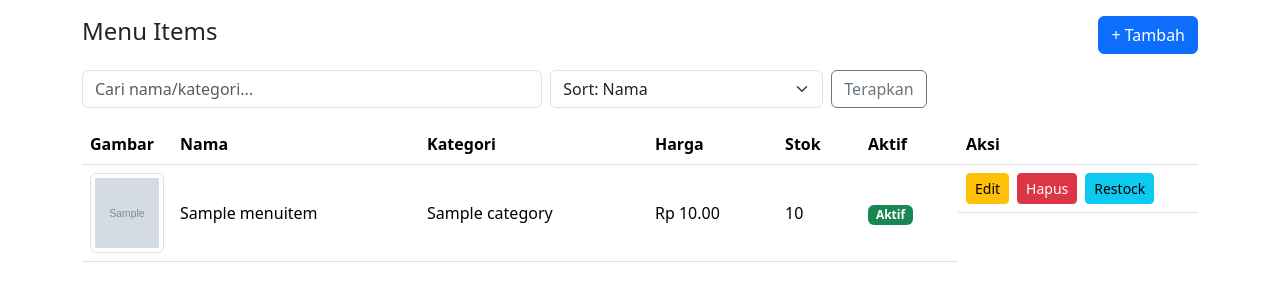
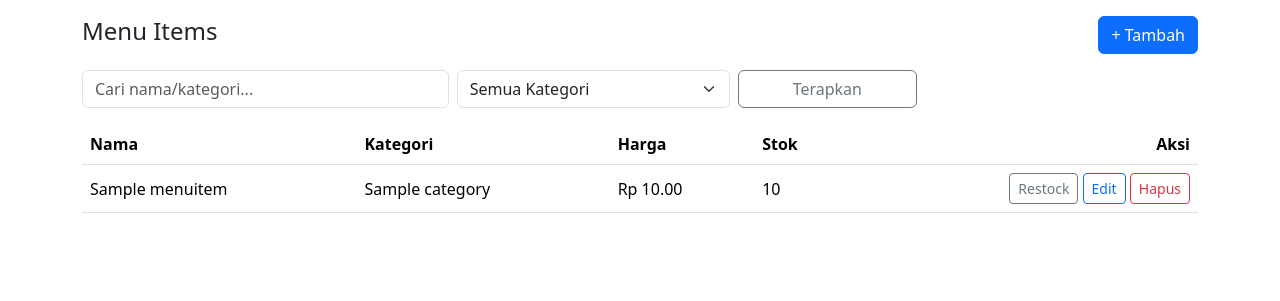
Before and after one commit to kirlyr/my-own-resto, a Django app: page /menu/ in a window 1280 px wide. Shown: the part 56-357 px from the top of the page. Run offline with Django 5.2, Linux system fonts and the light colour scheme; a user stored in the database is signed in; tables that the repository leaves empty hold one stand-in row (values such as "Sample post"); grey boxes marked "Sample" are stand-in pictures.

```diff
--- a/resto/templates/catalog/menu_list.html
+++ b/resto/templates/catalog/menu_list.html
@@ -2,72 +2,44 @@
 {% block content %}
 <div class="d-flex justify-content-between align-items-center mb-3">
   <h4>Menu Items</h4>
-  <a class="btn btn-primary" href="{% url 'menu_create' %}">+ Tambah</a>
+  <a class="btn btn-primary" href="{% url 'catalog:menu_create' %}">+ Tambah</a>
 </div>
 
 <form class="row g-2 mb-3" method="get">
-  <div class="col-md-5">
+  <div class="col-md-4">
     <input type="text" class="form-control" name="q" placeholder="Cari nama/kategori..." value="{{ q }}">
   </div>
   <div class="col-md-3">
-    <select class="form-select" name="sort">
-      <option value="name" {% if sort == "name" %}selected{% endif %}>Sort: Nama</option>
-      <option value="price" {% if sort == "price" %}selected{% endif %}>Sort: Harga ↑</option>
-      <option value="-price" {% if sort == "-price" %}selected{% endif %}>Sort: Harga ↓</option>
-      <option value="stock_qty" {% if sort == "stock_qty" %}selected{% endif %}>Sort: Stok ↑</option>
-      <option value="-stock_qty" {% if sort == "-stock_qty" %}selected{% endif %}>Sort: Stok ↓</option>
+    <select class="form-select" name="cat">
+      <option value="">Semua Kategori</option>
+      {% for c in categories %}
+      <option value="{{ c.id }}" {% if cat|default:'' == c.id|stringformat:'s' %}selected{% endif %}>{{ c.name }}</option>
+      {% endfor %}
     </select>
   </div>
-  <div class="col-auto">
-    <button class="btn btn-outline-secondary">Terapkan</button>
+  <div class="col-md-2">
+    <button class="btn btn-outline-secondary w-100">Terapkan</button>
   </div>
 </form>
 
-<table class="table table-hover align-middle">
-  <thead>
-    <tr><th>Gambar</th><th>Nama</th><th>Kategori</th><th>Harga</th><th>Stok</th><th>Aktif</th><th width="240">Aksi</th></tr>
-  </thead>
+<table class="table align-middle">
+  <thead><tr><th>Nama</th><th>Kategori</th><th>Harga</th><th>Stok</th><th class="text-end">Aksi</th></tr></thead>
   <tbody>
     {% for m in items %}
       <tr>
-        <td style="width:90px">
-          {% if m.image %}
-            <img src="{{ m.image.url }}" class="img-thumbnail" style="width:80px;height:80px;object-fit:cover">
-          {% else %}
-            <span class="text-muted">-</span>
-          {% endif %}
-        </td>
         <td>{{ m.name }}</td>
         <td>{{ m.category.name }}</td>
         <td>Rp {{ m.price }}</td>
         <td>{{ m.stock_qty }}</td>
-        <td>
-          {% if m.is_active %}<span class="badge bg-success">Aktif</span>
-          {% else %}<span class="badge bg-secondary">Nonaktif</span>{% endif %}
-        </td>
-        <td class="d-flex gap-2">
-          <a class="btn btn-sm btn-warning" href="{% url 'menu_update' m.id %}">Edit</a>
-          <a class="btn btn-sm btn-danger" href="{% url 'menu_delete' m.id %}">Hapus</a>
-          <a class="btn btn-sm btn-info" href="{% url 'menu_restock' m.id %}">Restock</a>
+        <td class="text-end">
+          <a class="btn btn-sm btn-outline-secondary" href="{% url 'catalog:menu_restock' m.id %}">Restock</a>
+          <a class="btn btn-sm btn-outline-primary" href="{% url 'catalog:menu_update' m.id %}">Edit</a>
+          <a class="btn btn-sm btn-outline-danger" href="{% url 'catalog:menu_delete' m.id %}">Hapus</a>
         </td>
       </tr>
     {% empty %}
-      <tr><td colspan="7">Belum ada menu.</td></tr>
+      <tr><td colspan="5" class="text-center text-muted">Belum ada data.</td></tr>
     {% endfor %}
   </tbody>
 </table>
-
-{% if items.paginator.num_pages > 1 %}
-<nav>
-  <ul class="pagination">
-    {% if items.has_previous %}
-      <li class="page-item"><a class="page-link" href="?q={{ q }}&sort={{ sort }}&page={{ items.previous_page_number }}">Prev</a></li>
-    {% endif %}
-    <li class="page-item disabled"><span class="page-link">Page {{ items.number }} / {{ items.paginator.num_pages }}</span></li>
-    {% if items.has_next %}
-      <li class="page-item"><a class="page-link" href="?q={{ q }}&sort={{ sort }}&page={{ items.next_page_number }}">Next</a></li>
-    {% endif %}
-  </ul>
-</nav>
-{% endif %}
 {% endblock %}
```
Also changed, not shown: resto/templates/catalog/category_form.html (+4 -3 lines), resto/templates/catalog/category_list.html (+8 -24 lines), resto/templates/catalog/menu_form.html (+6 -4 lines), resto/templates/catalog/restock_form.html (+8 -14 lines), resto/media/menu/cheesecake_tdwdr3B.avif (added), resto/media/menu/chocolava.avif (added), resto/media/menu/fish_grill.avif (added), resto/media/menu/fried_noodles.avif (added), resto/media/menu/fried_rice.avif (added), resto/media/menu/honey_chicken.avif (added), resto/media/menu/pannacotata.avif (added), resto/media/menu/sateee.avif (added).
